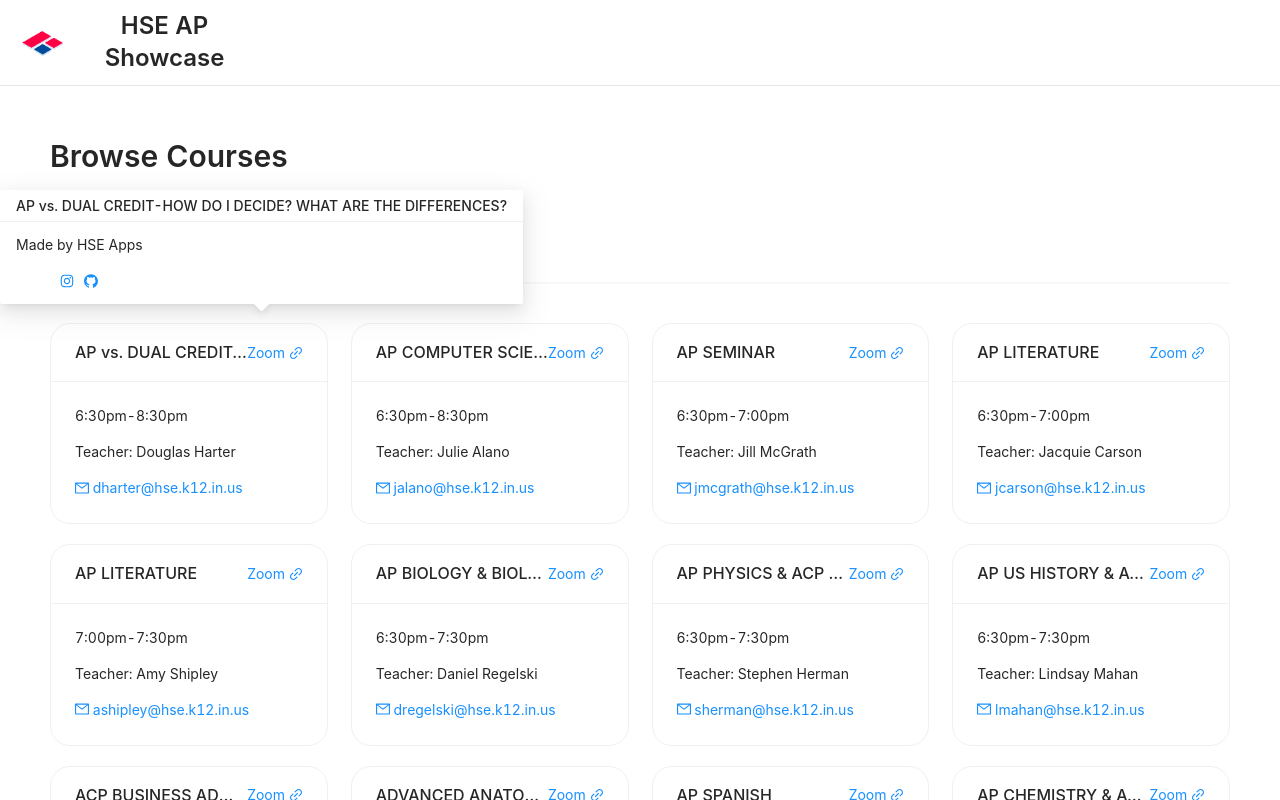
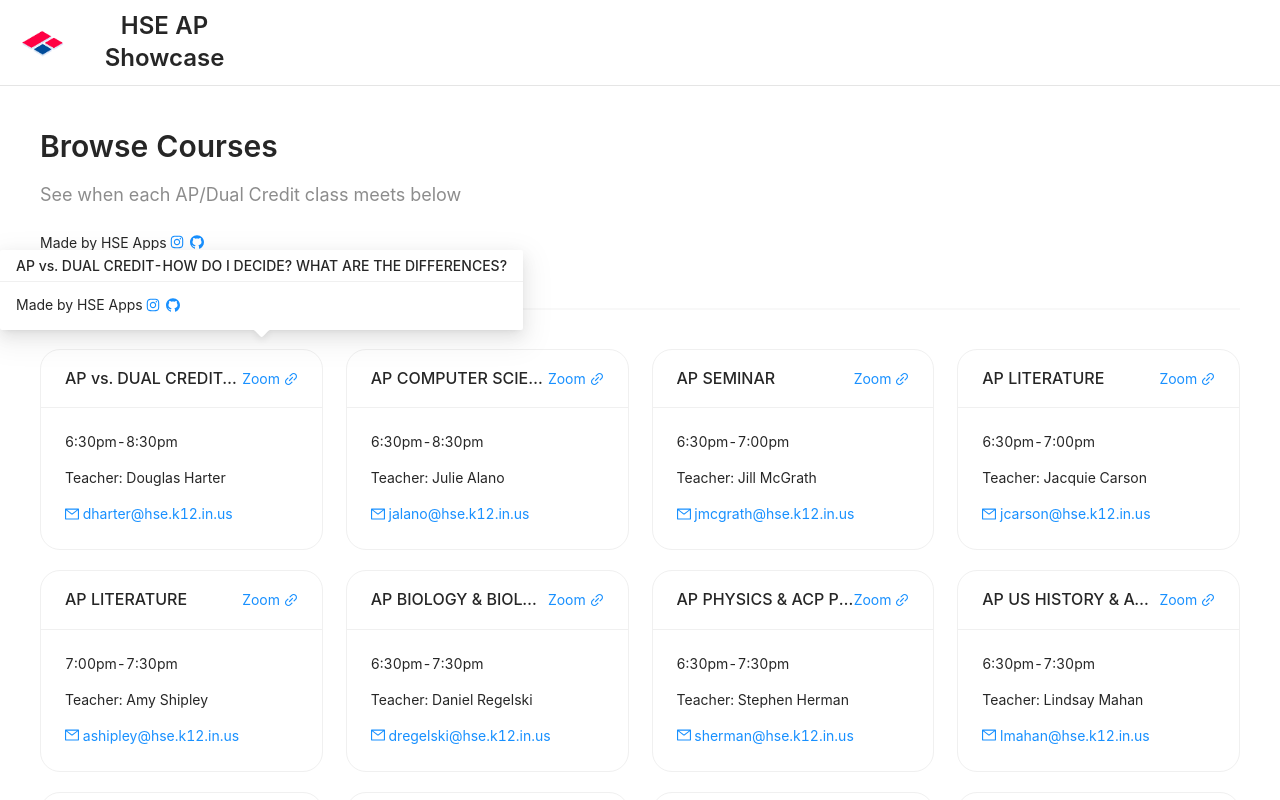
Before and after one commit to farbs03/AP_Showcase, a React (Create React App) app: page / in a window 1280 px wide. Both pictures are taken after a click on the element 188 px from the left and 423 px from the top of the page. Shown: the top 800 px of the page. Built offline with nearby package versions, Linux system fonts and the light colour scheme.

Commit message:
Added links for socials

```diff
--- a/src/App.css
+++ b/src/App.css
@@ -5,7 +5,7 @@
 }
 .body {
   text-align: left;
-  margin: 50px;
+  margin: 40px;
 }
 .time-slot {
   display: flex;
@@ -25,15 +25,17 @@
   font-size: 16px;
 }
 .social-container {
-  display: block;
+  display: inline-block;
   margin: auto;
   width: 50%;
   text-align: center;
   padding: 0px;
 }
 .social {
-  margin: 0px 5px;
+  margin: 0px 3px;
+  display: inline-block;
+  text-align: center;
 }
-.social-text p{
-  margin-bottom: 0px;
+.ant-popover-inner-content {
+  padding-bottom: 0px;
 }
--- a/src/views/Home.js
+++ b/src/views/Home.js
@@ -18,12 +18,10 @@ for(var i = 0; i < length2; i++) {
     sec2[i].Email = "mailto:" + sec2[i].Email;
 }
 const HSEApps = (
-    <div style={{fontSize: "14px"}}>
-        <p style={{textAlign: 'center'}}>Made by HSE Apps</p>
-        <div class="social-container">
-            <a href='' class="social"><InstagramOutlined/></a>
-            <a href='' class="social"><GithubOutlined/></a>
-        </div>
+    <div style={{fontSize: "14px"}, {paddingBottom: "0px"}}>
+        <p style={{textAlign: 'center'}, {display: 'inline-block'}}>Made by HSE Apps</p>
+        <a href='https://www.instagram.com/hseapps/' target='_blank' class="social"><InstagramOutlined/></a>
+        <a href='https://github.com/HSE-Apps' target='_blank' class="social"><GithubOutlined/></a>
     </div>
 )
 class Home extends React.Component {
@@ -38,6 +36,11 @@ class Home extends React.Component {
                         <span class="ant-typography ant-typography-secondary" style={{fontSize: '18px'}}>See when each AP/Dual Credit class meets below</span>
                     </div>
                     <br></br>
+                    <div style={{fontSize: "14px"}, {paddingBottom: "0px"}}>
+                        <p style={{textAlign: 'center'}, {display: 'inline-block'}}>Made by HSE Apps</p>
+                        <a href='https://www.instagram.com/hseapps/' target='_blank' class="social"><InstagramOutlined/></a>
+                        <a href='https://github.com/HSE-Apps' target='_blank' class="social"><GithubOutlined/></a>
+                    </div>
                     <div class="slots">
 
                         <div class='time-slot' id="section1" style={{display: 'block'}}>
```
Also changed, not shown: 1 other file (tests, documents, lock files or other folders).
